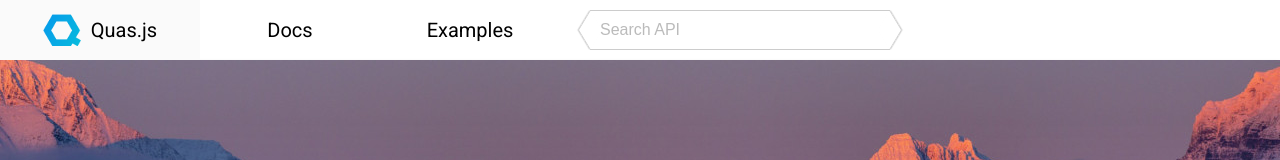
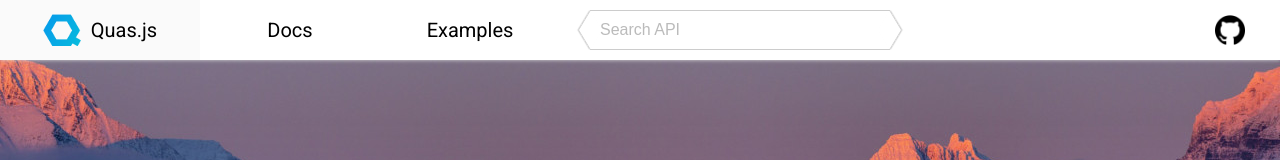
Before and after one commit to pohka/Quas-Website, a plain HTML site: page index.html in a window 1280 px wide. Shown: the top 160 px of the page. Drawn offline with Linux system fonts and the light colour scheme; a web font is replaced by a local one.

Commit message:
fixed navbar and added github link

```diff
--- a/css/quas-site.css
+++ b/css/quas-site.css
@@ -4,12 +4,15 @@
 	--border: #ccc;
 	--shadow: #ddd;
 	--placeholder: #bbb;
+	--bg: #fff;
 }
 html{
 	font-family: 'Roboto', sans-serif;
 	box-sizing: border-box;
 	overflow-y: scroll;
 	overflow-x: hidden;
+	padding-top: 60px;
+	background: var(--bg);
 }
 
 *, *:before, *:after {
@@ -19,6 +22,7 @@ html{
 body{
 	margin: 0;
 	padding-bottom: 200px;
+	background: var(--bg);
 }
 
 input{
@@ -44,6 +48,10 @@ nav{
 	height: 60px;
 	display: flex;
 	box-shadow: 0px 0px 4px var(--shadow);
+	position: fixed;
+	width: 100%;
+	background: var(--bg);
+	top: 0;
 }
 
 nav a, nav a:visited, nav a:active{
@@ -134,6 +142,22 @@ nav a:hover{
   content: '';
 }
 
+.nav-right{
+	margin-left: auto;
+}
+
+.nav-right img{
+	width: 30px;
+}
+
+.nav-right a{
+	display: flex;
+	justify-content: center;
+	align-items: center;
+	padding: 15px;
+	min-width: 100px;
+}
+
 /*----------- BODY ---------*/
 
 .section-heading{
--- a/js/comps/navbar.js
+++ b/js/comps/navbar.js
@@ -24,6 +24,11 @@ class Navbar{
         <div id="hex1" class="hexagon-wrapper">
           <span id="color1" class="hexagon"></span>
         </div>
+        <div class="nav-right">
+          <a href="https://github.com/pohka/Quas" target="_blank">
+            <img src="/img/github-logo.png">
+          </a>
+        </div>
       </nav>
     </quas>
   }
```
